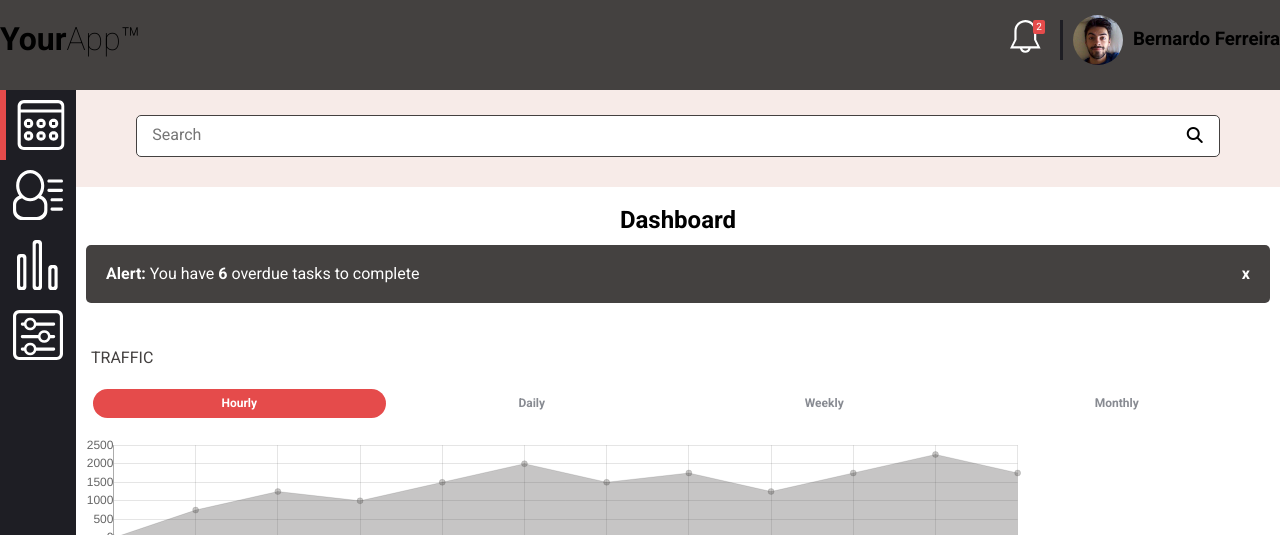
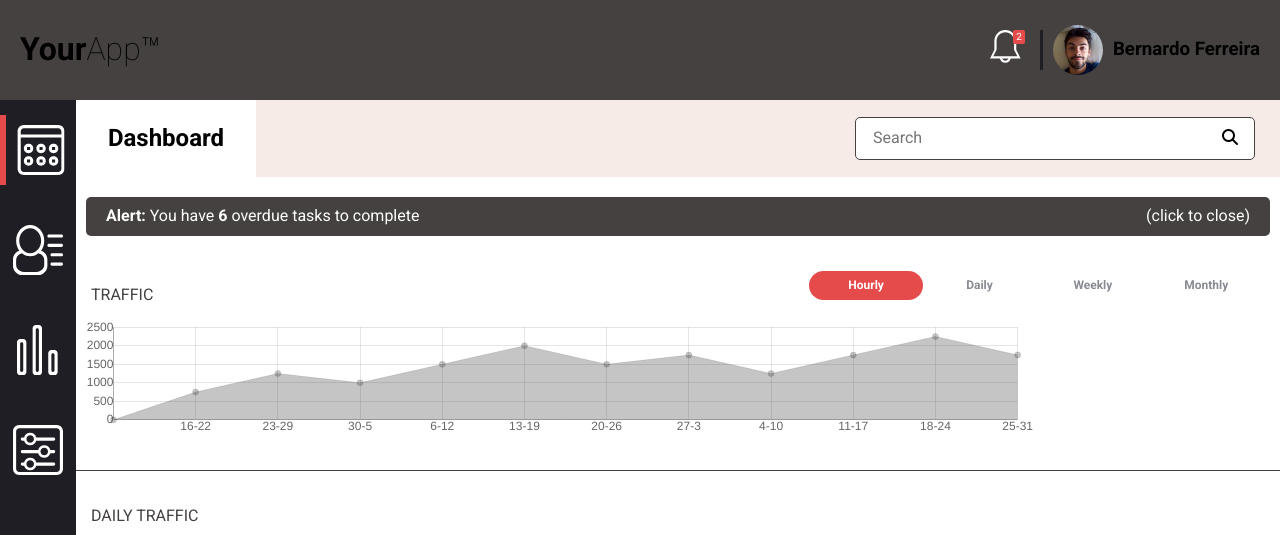
Before and after one commit to Ephillius/techdegree-project7, a plain HTML site: page index.html in a window 1280 px wide. Shown: the top 535 px of the page. Drawn offline with nearby package versions, Linux system fonts and the light colour scheme.

Commit message:
Update styles.css

```diff
--- a/styles/styles.css
+++ b/styles/styles.css
@@ -26,6 +26,14 @@ body {
 a {
   text-decoration: none;
   color: #E54B4B;
+}
+
+a:focus {
+  outline: none;
+}
+
+input:focus {
+  outline: none;
 }
 
 
@@ -253,7 +261,6 @@ section h3 {
   border-style: none;
   margin-left: 5px;
   width: 87%;
-  padding: 0;
 }
 
 .search-icon {
@@ -481,6 +488,7 @@ fieldset label {
 
   header {
     justify-content: space-between;
+    padding: 10px 20px;
   }
 
   header .bell {
@@ -493,7 +501,7 @@ fieldset label {
   }
 
   nav a {
-    margin: 0;
+    margin: 15px 0px;
   }
 
   nav a.active {
@@ -501,7 +509,31 @@ fieldset label {
     border-left: solid 6px #E54B4B;
   }
 
-  main {
+  .main-header {
+    justify-content: space-between;
+    padding-top: 0;
+    margin-bottom: 20px;
+  }
+
+  .title {
+    order: 0;
+    flex: 0 0 180px;
+    padding: 25px 0;
+  }
+
+  .main-header-search {
+    flex: 0 0 400px;
+    margin: auto 25px;
+  }
+
+  .traffic-header {
+    display: flex;
+    justify-content: space-between;
+    align-items: baseline;
+  }
+
+  .traffic-header fieldset {
+    flex: 0 0 40%;
   }
 
   .traffic,
@@ -534,18 +566,10 @@ fieldset label {
     align-content: center;
     justify-content: space-between;
     align-items: baseline;
-    padding: 10px 20px;
+    padding: 0 20px;
   }
 
   .alert-banner p:first-child {
     margin: 10px 0;
   }
-
-  .alert-banner-desktop {
-    display: block;
-  }
-
-  .alert-banner-mobile {
-    display: none;
-  }
 }
```
